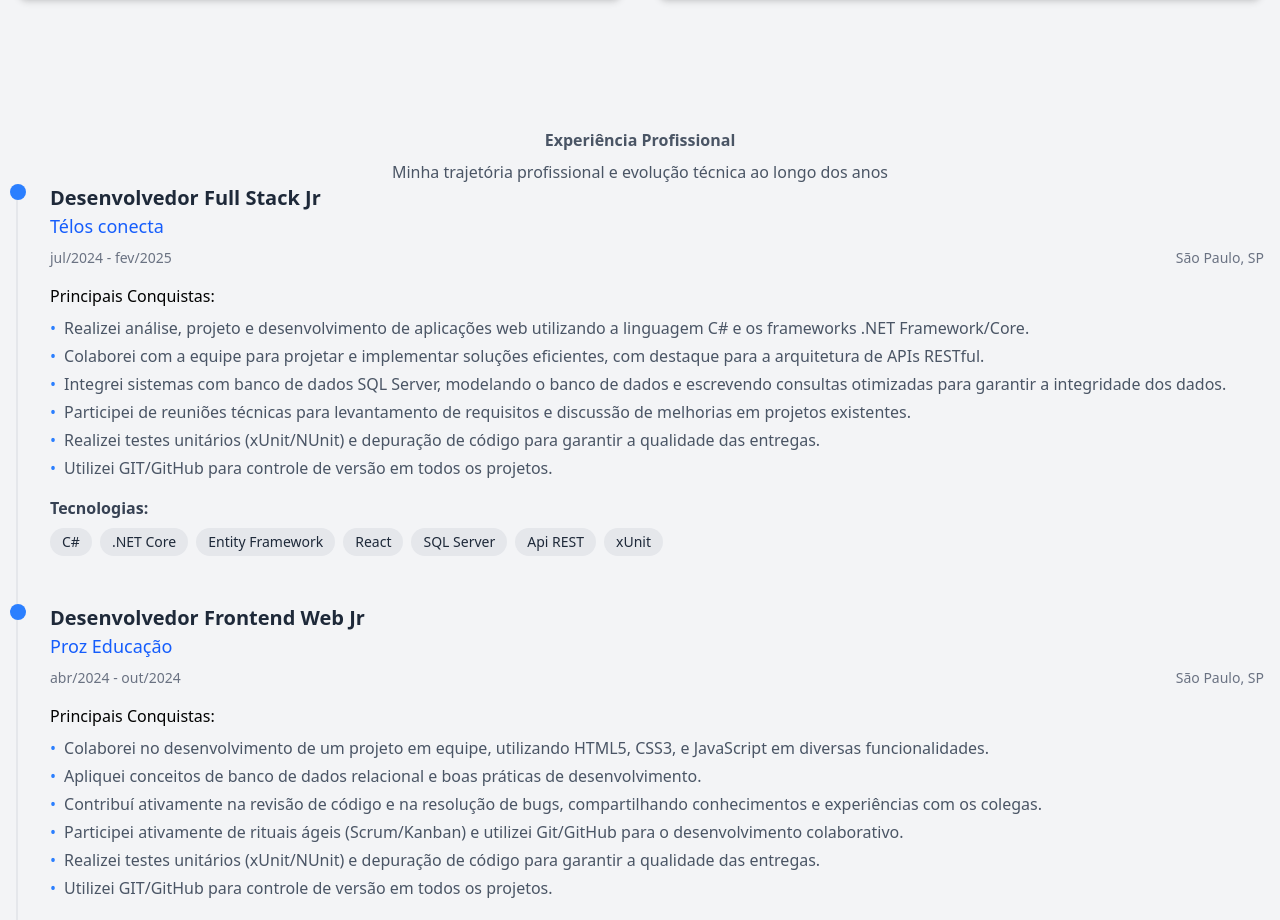
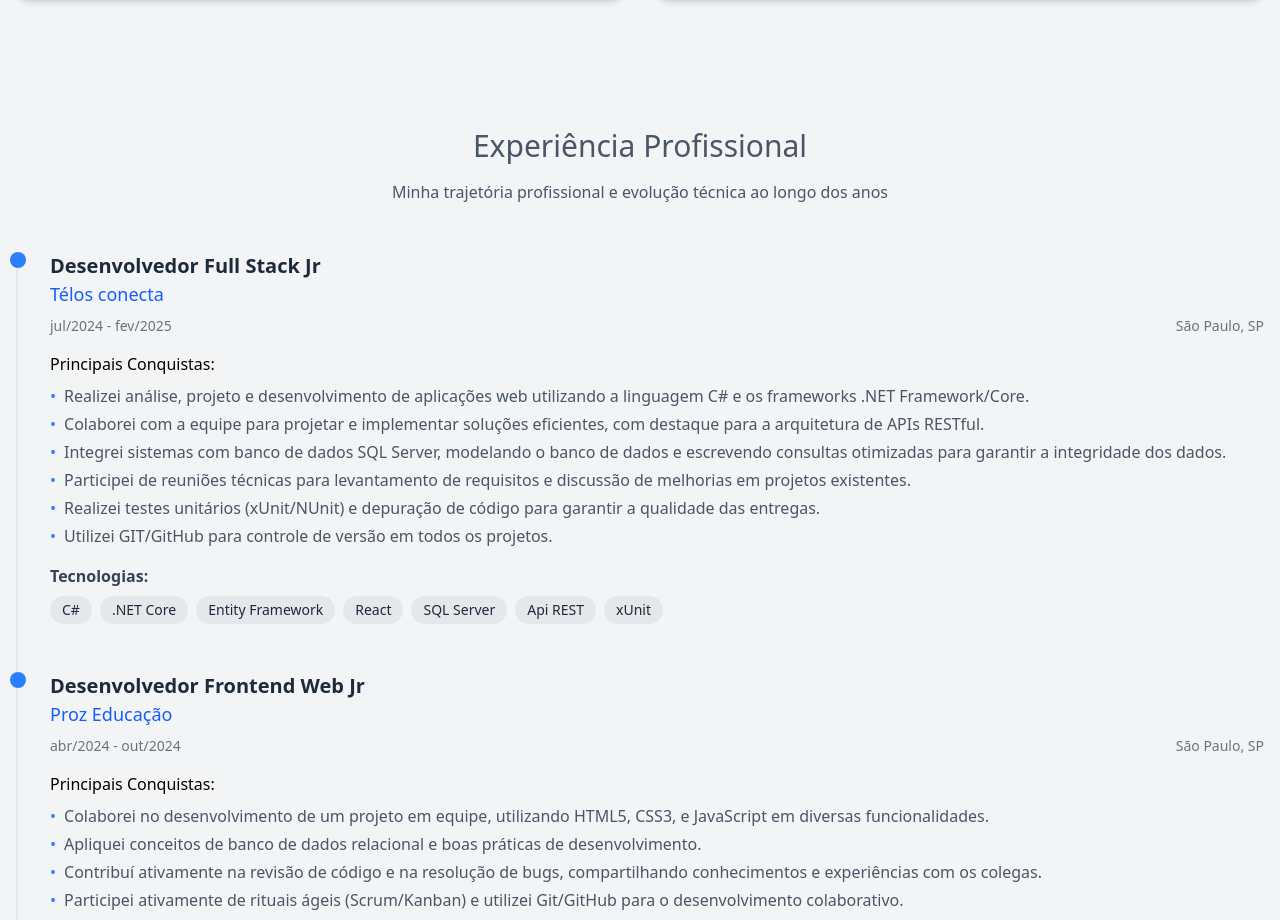
Before and after one commit to hallyssonmateus/Reposit-rio, a React (Vite) app: page / in a window 1280 px wide. Shown: the part 3201-4121 px from the top of the page. Built offline with nearby package versions, Linux system fonts and the light colour scheme.

Commit message:
Feat: Ajustando fontes e tamanho do titulo e subtitulo; Adicionando Padding inferior para melhor espaçamento

```diff
--- a/src/components/Experiences.tsx
+++ b/src/components/Experiences.tsx
@@ -4,11 +4,11 @@ import ExperienceItem from "./ExperienceItem"
 
 function Experiences (){
     return (
-        <section className="bg-gray-100 py-16">
+        <section id="experience" className="bg-gray-100 py-16">
             <div className="container mx-auto text-center px-4">
                 <div>
-                    <h2 className="text-3x1 text-gray-600 font-bold mb-2">Experiência Profissional</h2>
-                    <p className="text-gray-600">Minha trajetória profissional e evolução técnica ao longo dos anos</p>
+                    <h2 className="text-3xl text-gray-600 text-bold text-center mb-4">Experiência Profissional</h2>
+                    <p className="text-gray-600 text-center mb-12">Minha trajetória profissional e evolução técnica ao longo dos anos</p>
                 </div>
 
                 <div className="relative">
```
